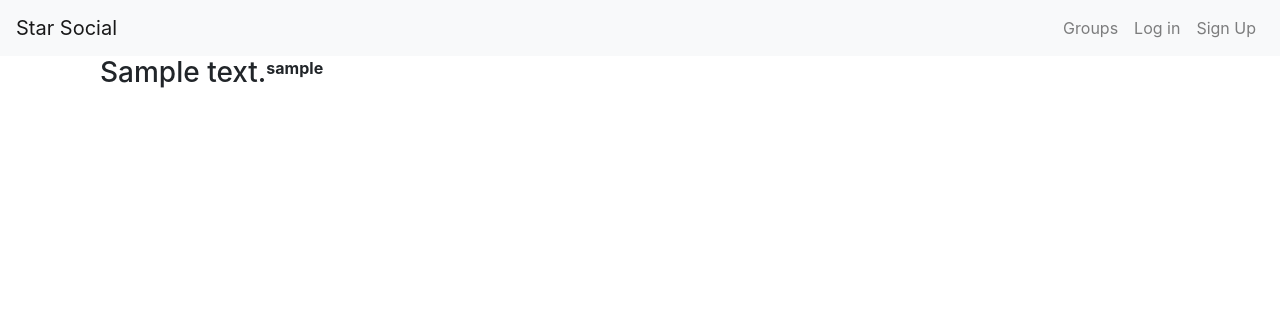
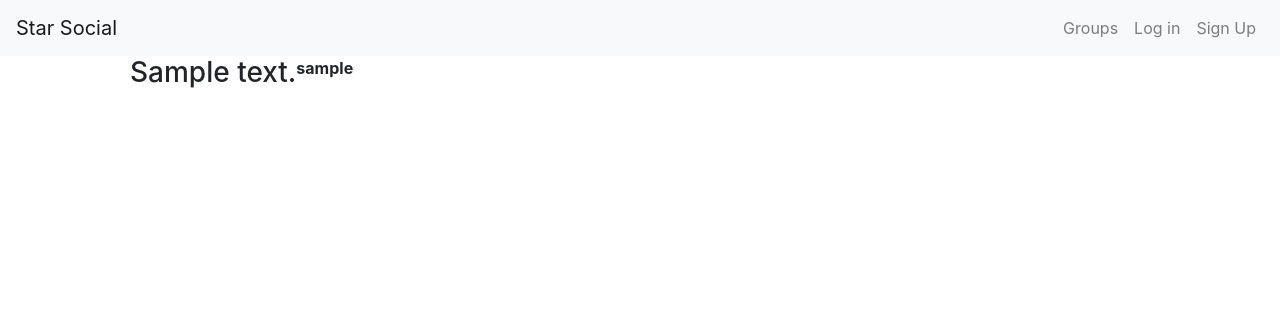
Before and after one commit to inyoka/social-media, a Django app: template posts/templates/posts/post_detail.html in a window 1280 px wide. Shown: the top 316 px of the page. Run offline with Django 3.2, Linux system fonts and the light colour scheme; the template is opened without the code that fills it: most values are stand-ins (such as "Sample title", 1, 10 or a date in 2020); some libraries are stand-ins or nearby versions.

Commit message:
Moved to col page layout

```diff
--- a/posts/templates/posts/post_base.html
+++ b/posts/templates/posts/post_base.html
@@ -3,7 +3,7 @@
 {% block content %}
 <div class="post-page">
   <div class="container">
-    <div class="row">
+    <div class="col">
       {% block prepost %}{% endblock %}
       {% block post_content %}{% endblock %}
       {% block post_post %}{% endblock %}
```
